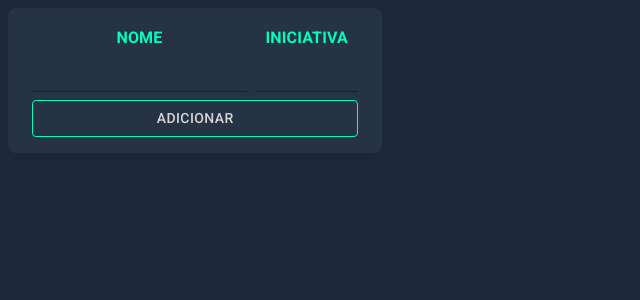
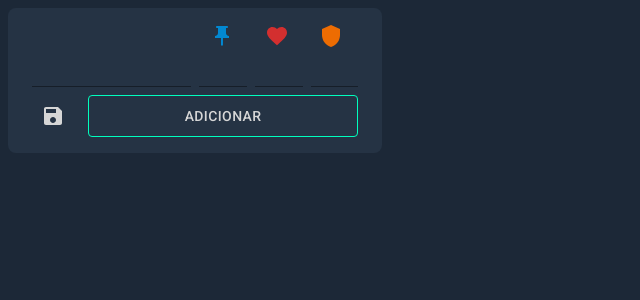
Before and after one commit to Chiocheti/initiative-management-front, a React (Vite) app: page / in a window 1280 px wide. Shown: the top 300 px of the page, without its empty margins (0-640 px from the left). Built offline with nearby package versions, Linux system fonts and the light colour scheme.

Commit message:
feat(saveList): create a savelist from adventures

```diff
--- a/src/components/default/TextInput.jsx
+++ b/src/components/default/TextInput.jsx
@@ -9,7 +9,6 @@ export default function TextInput({ watch, register, errors, name, label, varian
       fullWidth
       focused={focused}
       error={!!errors}
-      helperText={errors?.message}
       InputLabelProps={{
         shrink: !!watch(name),
         color: 'primary',
--- a/src/components/default/Title.jsx
+++ b/src/components/default/Title.jsx
@@ -8,9 +8,9 @@ export default function Title({ text }) {
         sx={{ color: 'primary.contrastText' }}
         bgcolor="paper"
         component="h3"
-        variant="subtitle1"
         textAlign="center"
         fontWeight="bold"
+        fontSize="12px"
       >
         {text}
       </Typography>
--- a/src/components/initiativeList/AddNewList.jsx
+++ b/src/components/initiativeList/AddNewList.jsx
@@ -1,16 +1,34 @@
 import { yupResolver } from '@hookform/resolvers/yup';
+import DeleteIcon from '@mui/icons-material/Delete';
+import FavoriteIcon from '@mui/icons-material/Favorite';
+import PersonAddIcon from '@mui/icons-material/PersonAdd';
+import PushPinIcon from '@mui/icons-material/PushPin';
+import SaveIcon from '@mui/icons-material/Save';
+import ShieldIcon from '@mui/icons-material/Shield';
+import Checkbox from '@mui/material/Checkbox';
+import Container from '@mui/material/Container';
 import Grid from '@mui/material/Grid';
-import { useRef } from 'react';
-import { useForm } from 'react-hook-form';
+import IconButton from '@mui/material/IconButton';
+import { useState } from 'react';
+import { useFieldArray, useForm } from 'react-hook-form';
 import * as Yup from 'yup';
 
 import Button from '../default/Button';
 import TextInput from '../default/TextInput';
-import Title from '../default/Title';
 
 const listSchema = Yup.object({
   name: Yup.string().required('Digite o nome do personagem'),
   initiative: Yup.number().required('Digite a iniciativa do personagem'),
+  life: Yup.number().required('Digite a vida do personagem'),
+  armor: Yup.number().required('Digite a ca do personagem'),
+  savedAdventures: Yup.array().of(
+    Yup.object().shape({
+      name: Yup.string().required('Digite o nome do personagem'),
+      initiative: Yup.number().required('Digite a iniciativa do personagem'),
+      life: Yup.number().required('Digite a vida do personagem'),
+      armor: Yup.number().required('Digite a ca do personagem'),
+    }),
+  ),
 });
 
 export default function AddNewList({ addItem }) {
@@ -20,45 +38,75 @@ export default function AddNewList({ addItem }) {
     register,
     handleSubmit,
     resetField,
+    control,
+    setValue,
   } = useForm({
     resolver: yupResolver(listSchema),
     defaultValues: {
       name: '',
       initiative: '',
+      life: '',
+      armor: '',
+      savedAdventures: [],
     },
   });
 
-  const toFocus = useRef(null);
+  const {
+    fields: fieldsSavedAdventures,
+    prepend: prependSavedAdventure,
+    remove: removeSavedAdventure,
+  } = useFieldArray({
+    control,
+    name: 'savedAdventures',
+  });
 
-  function pushData(data) {
-    addItem(data);
+  const [save, setSave] = useState(false);
+
+  async function pushData({ savedAdventures, ...rest }) {
+    if (save) {
+      prependSavedAdventure(rest);
+      setSave(false);
+    }
+
+    addItem(rest);
+
+    resetField('name');
     resetField('initiative');
+    resetField('life');
+    resetField('armor');
+  }
 
-    if (toFocus.current) {
-      toFocus.current.focus();
+  function handleUpdateSave() {
+    setSave(!save);
   }
+
+  function sendSaveAdventure(index) {
+    setValue('name', watch(`savedAdventures.${index}.name`));
+    setValue('life', watch(`savedAdventures.${index}.life`));
+    setValue('armor', watch(`savedAdventures.${index}.armor`));
   }
 
   return (
-    <Grid container spacing={1}>
-      <Grid item xs={6} sm={8} md={8}>
-        <Title text="NOME" />
+    <>
+      <Container component="form" sx={{ my: 1, p: 2, borderRadius: 2, bgcolor: 'background.paper' }} maxWidth="md">
+        <Grid container>
+          <Grid item xs={8} sm={4} md={6} />
+          <Grid item xs={8} sm={4} md={2} textAlign="center">
+            <PushPinIcon color="info" />
           </Grid>
-      <Grid item xs={6} sm={4} md={4}>
-        <Title text="INICIATIVA" />
+          <Grid item xs={8} sm={4} md={2} textAlign="center">
+            <FavoriteIcon color="error" />
+          </Grid>
+          <Grid item xs={8} sm={4} md={2} textAlign="center">
+            <ShieldIcon color="warning" />
+          </Grid>
         </Grid>
 
-      <Grid item xs={6} sm={8} md={8}>
-        <TextInput
-          watch={watch}
-          register={register}
-          errors={errors?.name}
-          name="name"
-          variant="standard"
-          inputRef={toFocus}
-        />
+        <Grid container spacing={1}>
+          <Grid item xs={12} sm={5} md={6}>
+            <TextInput watch={watch} register={register} errors={errors?.name} name="name" variant="standard" />
           </Grid>
-      <Grid item xs={6} sm={4} md={4}>
+          <Grid item xs={4} sm={3} md={2}>
             <TextInput
               watch={watch}
               register={register}
@@ -68,9 +116,99 @@ export default function AddNewList({ addItem }) {
               variant="standard"
             />
           </Grid>
-      <Grid item xs={12} sm={12} md={12}>
+          <Grid item xs={4} sm={2} md={2}>
+            <TextInput
+              watch={watch}
+              register={register}
+              errors={errors?.life}
+              name="life"
+              type="number"
+              variant="standard"
+            />
+          </Grid>
+          <Grid item xs={4} sm={2} md={2}>
+            <TextInput
+              watch={watch}
+              register={register}
+              errors={errors?.armor}
+              name="armor"
+              type="number"
+              variant="standard"
+            />
+          </Grid>
+
+          <Grid item xs={12} sm={12} md={2}>
+            <Checkbox
+              checked={save}
+              icon={<SaveIcon color="primary" />}
+              checkedIcon={<SaveIcon color="warning" />}
+              onClick={handleUpdateSave}
+            />
+          </Grid>
+
+          <Grid item xs={12} sm={12} md={10}>
             <Button text="Adicionar" onClick={handleSubmit(pushData)} />
           </Grid>
         </Grid>
+      </Container>
+
+      {fieldsSavedAdventures.length > 0 ? (
+        <Container component="form" sx={{ my: 1, p: 2, borderRadius: 2, bgcolor: 'background.paper' }} maxWidth="md">
+          <Grid container>
+            <Grid item xs={8} sm={4} md={6.5} />
+
+            <Grid item xs={8} sm={4} md={2} textAlign="center">
+              <FavoriteIcon color="error" />
+            </Grid>
+            <Grid item xs={8} sm={4} md={2} textAlign="center">
+              <ShieldIcon color="warning" />
+            </Grid>
+          </Grid>
+
+          {fieldsSavedAdventures.map((field, index) => (
+            <Grid key={field.id} container spacing={1}>
+              <Grid item xs={8} sm={4} md={1.5}>
+                <IconButton onClick={() => removeSavedAdventure(index)}>
+                  <DeleteIcon color="error" />
+                </IconButton>
+              </Grid>
+
+              <Grid item xs={8} sm={4} md={5} alignSelf="center" textAlign="center">
+                <TextInput
+                  watch={watch}
+                  register={register}
+                  name={`savedAdventures.${index}.name`}
+                  variant="standard"
+                />
+              </Grid>
+
+              <Grid item xs={8} sm={4} md={2} alignSelf="center" textAlign="center">
+                <TextInput
+                  watch={watch}
+                  register={register}
+                  name={`savedAdventures.${index}.life`}
+                  variant="standard"
+                />
+              </Grid>
+
+              <Grid item xs={8} sm={4} md={2} alignSelf="center" textAlign="center">
+                <TextInput
+                  watch={watch}
+                  register={register}
+                  name={`savedAdventures.${index}.armor`}
+                  variant="standard"
+                />
+              </Grid>
+
+              <Grid item xs={8} sm={4} md={1.5}>
+                <IconButton onClick={() => sendSaveAdventure(index)}>
+                  <PersonAddIcon color="info" />
+                </IconButton>
+              </Grid>
+            </Grid>
+          ))}
+        </Container>
+      ) : null}
+    </>
   );
 }
--- a/src/pages/InitiativeList.jsx
+++ b/src/pages/InitiativeList.jsx
@@ -2,11 +2,15 @@ import { yupResolver } from '@hookform/resolvers/yup';
 import ArrowDropDownIcon from '@mui/icons-material/ArrowDropDown';
 import ArrowDropUpIcon from '@mui/icons-material/ArrowDropUp';
 import DeleteIcon from '@mui/icons-material/Delete';
+import FavoriteIcon from '@mui/icons-material/Favorite';
+import PushPinIcon from '@mui/icons-material/PushPin';
+import ShieldIcon from '@mui/icons-material/Shield';
 import Box from '@mui/material/Box';
 import ButtonGroup from '@mui/material/ButtonGroup';
 import Container from '@mui/material/Container';
 import Grid from '@mui/material/Grid';
 import IconButton from '@mui/material/IconButton';
+import InputAdornment from '@mui/material/InputAdornment';
 import useMediaQuery from '@mui/material/useMediaQuery';
 import { useState } from 'react';
 import { useForm, useFieldArray } from 'react-hook-form';
@@ -17,10 +21,12 @@ import TextInput from '../components/default/TextInput';
 import AddNewList from '../components/initiativeList/AddNewList';
 
 const listSchema = Yup.object({
-  initiatives: Yup.array().of(
+  adventures: Yup.array().of(
     Yup.object().shape({
       name: Yup.string().required('Digite o nome do personagem'),
       initiative: Yup.number().required('Digite a iniciativa do personagem'),
+      life: Yup.number().required('Digite a vida do personagem'),
+      armor: Yup.number().required('Digite a ca do personagem'),
     }),
   ),
 });
@@ -36,62 +42,62 @@ export default function InitiativeList() {
   } = useForm({
     resolver: yupResolver(listSchema),
     defaultValues: {
-      initiatives: [],
+      adventures: [],
     },
   });
 
   const {
-    fields: fieldsInitiatives,
-    prepend: prependInitiative,
-    remove: removeInitiative,
+    fields: fieldsAdventures,
+    prepend: prependAdventure,
+    remove: removeAdventure,
   } = useFieldArray({
     control,
-    name: 'initiatives',
+    name: 'adventures',
   });
 
   const [order, setOrder] = useState(0);
 
   function addItem(item) {
-    prependInitiative(item);
+    prependAdventure(item);
 
-    const initiatives = watch('initiatives');
+    const adventures = watch('adventures');
 
     let maxInitiative = 0;
-    initiatives.forEach((initiative) => {
+    adventures.forEach((initiative) => {
       if (initiative.initiative > maxInitiative) maxInitiative = initiative.initiative;
     });
 
     const updatedList = [];
 
     for (let initiative = 0; initiative <= maxInitiative; initiative += 1) {
-      for (let index = 0; index < initiatives.length; index += 1) {
-        if (initiatives[index].initiative === initiative) {
-          updatedList.unshift(initiatives[index]);
+      for (let index = 0; index < adventures.length; index += 1) {
+        if (adventures[index].initiative === initiative) {
+          updatedList.unshift(adventures[index]);
         }
       }
     }
 
-    setValue('initiatives', updatedList);
+    setValue('adventures', updatedList);
   }
 
   function up(index) {
-    const initiativeToDown = watch(`initiatives.${index - 1}`);
-    const initiativeToUp = watch(`initiatives.${index}`);
+    const initiativeToDown = watch(`adventures.${index - 1}`);
+    const initiativeToUp = watch(`adventures.${index}`);
 
-    setValue(`initiatives.${index}`, initiativeToDown);
-    setValue(`initiatives.${index - 1}`, initiativeToUp);
+    setValue(`adventures.${index}`, initiativeToDown);
+    setValue(`adventures.${index - 1}`, initiativeToUp);
   }
 
   function down(index) {
-    const initiativeToDown = watch(`initiatives.${index}`);
-    const initiativeToUp = watch(`initiatives.${index + 1}`);
+    const initiativeToDown = watch(`adventures.${index}`);
+    const initiativeToUp = watch(`adventures.${index + 1}`);
 
-    setValue(`initiatives.${index}`, initiativeToUp);
-    setValue(`initiatives.${index + 1}`, initiativeToDown);
+    setValue(`adventures.${index}`, initiativeToUp);
+    setValue(`adventures.${index + 1}`, initiativeToDown);
   }
 
   function pushOrder() {
-    if (order === fieldsInitiatives.length - 1) {
+    if (order === fieldsAdventures.length - 1) {
       setOrder(0);
     } else {
       setOrder(order + 1);
@@ -101,11 +107,9 @@ export default function InitiativeList() {
   return (
     <Box display={useMediaQuery('(min-width:900px)') ? 'flex' : 'block'}>
       <Box width={useMediaQuery('(min-width:900px)') ? '30vw' : null} mx={1}>
-        <Container component="form" sx={{ my: 1, p: 2, borderRadius: 2, bgcolor: 'background.paper' }} maxWidth="md">
-          <AddNewList addItem={addItem} />
-        </Container>
+        <AddNewList addItem={addItem} />
 
-        {fieldsInitiatives.length > 0 ? (
+        {fieldsAdventures.length > 0 ? (
           <Container component="form" sx={{ my: 1, p: 2, borderRadius: 2, bgcolor: 'background.paper' }} maxWidth="md">
             <Grid container spacing={1}>
               <Grid item xs={12} sm={12} md={6}>
@@ -113,7 +117,7 @@ export default function InitiativeList() {
               </Grid>
 
               <Grid item xs={12} sm={12} md={6}>
-                <Button text="limpar" onClick={() => resetField('initiatives')} />
+                <Button text="limpar" onClick={() => resetField('adventures')} />
               </Grid>
             </Grid>
           </Container>
@@ -121,7 +125,7 @@ export default function InitiativeList() {
       </Box>
 
       <Box width={useMediaQuery('(min-width:900px)') ? '70vw' : null} mx={1}>
-        {fieldsInitiatives.map((field, index) => (
+        {fieldsAdventures.map((field, index) => (
           <Container
             sx={{
               my: 1,
@@ -131,13 +135,14 @@ export default function InitiativeList() {
               border: order === index ? 2 : 0,
               borderColor: 'primary.contrastText',
             }}
+            component="form"
             maxWidth="md"
             key={field.id}
           >
             <Grid container spacing={1}>
-              <Grid item xs={4} sm={3} md={2} textAlign="center">
+              <Grid item xs={4} sm={2} md={2} textAlign="center">
                 <ButtonGroup variant="text" size="large">
-                  <IconButton onClick={() => removeInitiative(index)}>
+                  <IconButton onClick={() => removeAdventure(index)}>
                     <DeleteIcon color="error" />
                   </IconButton>
 
@@ -147,37 +152,76 @@ export default function InitiativeList() {
                     </IconButton>
                   ) : null}
 
-                  {index !== fieldsInitiatives.length - 1 ? (
+                  {index !== fieldsAdventures.length - 1 ? (
                     <IconButton onClick={() => down(index)}>
                       <ArrowDropDownIcon color="warning" />
                     </IconButton>
                   ) : null}
                 </ButtonGroup>
               </Grid>
-              <Grid item xs={4} sm={6} md={7}>
+              <Grid item xs={8} sm={4} md={4} alignSelf="center" textAlign="center">
                 <TextInput
                   watch={watch}
                   register={register}
-                  errors={errors?.name}
-                  name={`initiatives.${index}.name`}
+                  name={`adventures.${index}.name`}
                   variant="standard"
+                  focused={order === index}
                   InputProps={{
                     readOnly: true,
                   }}
-                  focused={order === index}
                 />
               </Grid>
-              <Grid item xs={4} sm={3} md={2}>
+              <Grid item xs={4} sm={2} md={2} alignSelf="center" textAlign="center">
                 <TextInput
                   watch={watch}
                   register={register}
-                  errors={errors?.name}
-                  name={`initiatives.${index}.initiative`}
+                  name={`adventures.${index}.initiative`}
                   variant="standard"
+                  focused={order === index}
                   InputProps={{
                     readOnly: true,
+                    startAdornment: (
+                      <InputAdornment position="start">
+                        <PushPinIcon color="info" />
+                      </InputAdornment>
+                    ),
                   }}
+                />
+              </Grid>
+              <Grid item xs={4} sm={2} md={2} alignSelf="center" textAlign="center">
+                <TextInput
+                  watch={watch}
+                  register={register}
+                  errors={errors?.adventures?.[index]?.life}
+                  name={`adventures.${index}.life`}
+                  variant="standard"
                   focused={order === index}
+                  type="number"
+                  InputProps={{
+                    startAdornment: (
+                      <InputAdornment position="start">
+                        <FavoriteIcon color="error" />
+                      </InputAdornment>
+                    ),
+                  }}
+                />
+              </Grid>
+              <Grid item xs={4} sm={2} md={2} alignSelf="center" textAlign="center">
+                <TextInput
+                  watch={watch}
+                  register={register}
+                  errors={errors?.adventures?.[index]?.armor}
+                  name={`adventures.${index}.armor`}
+                  variant="standard"
+                  focused={order === index}
+                  type="number"
+                  InputProps={{
+                    startAdornment: (
+                      <InputAdornment position="start">
+                        <ShieldIcon color="warning" />
+                      </InputAdornment>
+                    ),
+                  }}
                 />
               </Grid>
             </Grid>
--- a/src/routes/index.jsx
+++ b/src/routes/index.jsx
@@ -1,5 +1,3 @@
-import Backdrop from '@mui/material/Backdrop';
-import CircularProgress from '@mui/material/CircularProgress';
 import { Routes as Switch, Route } from 'react-router-dom';
 
 import InitiativeList from '../pages/InitiativeList';
```
Lines whose indentation alone changed are shown as unchanged.
